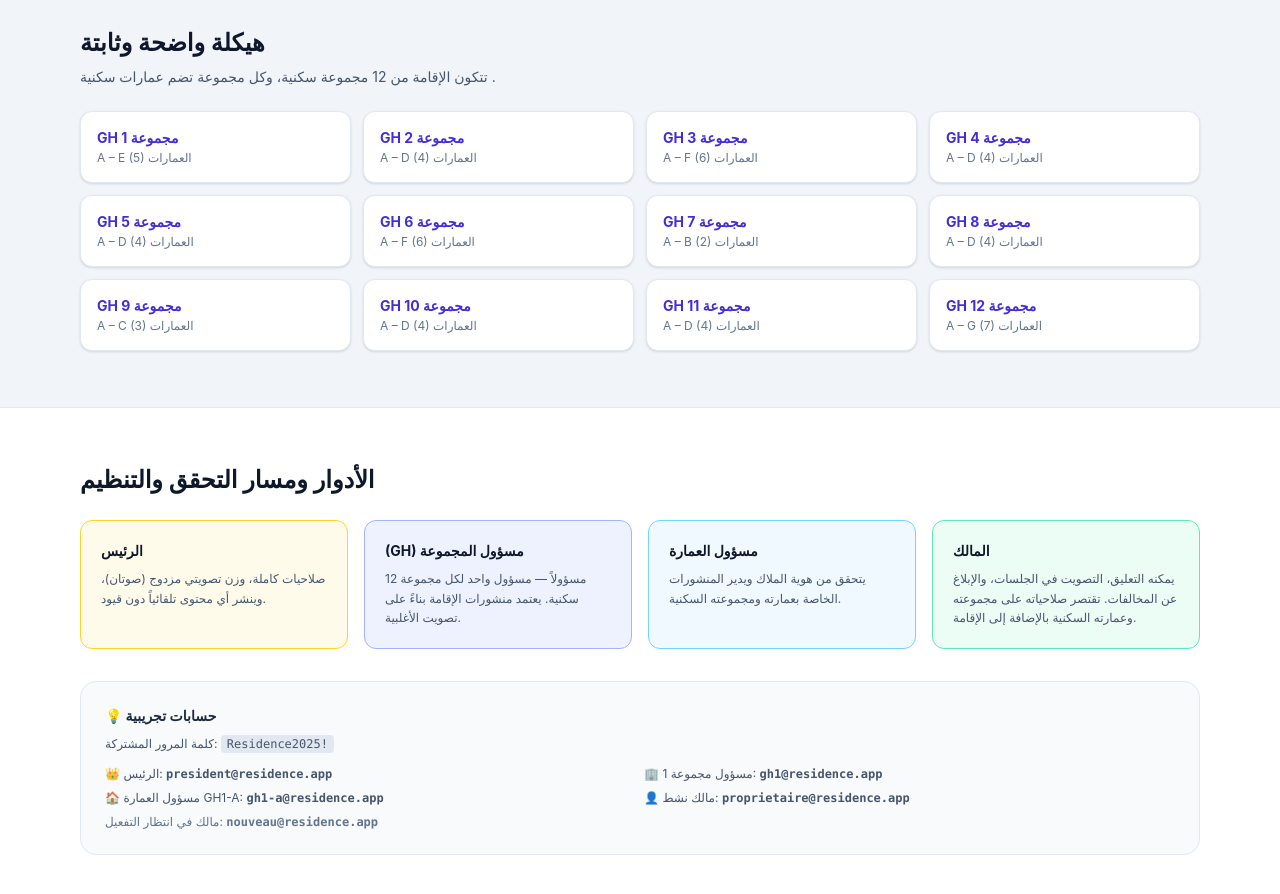
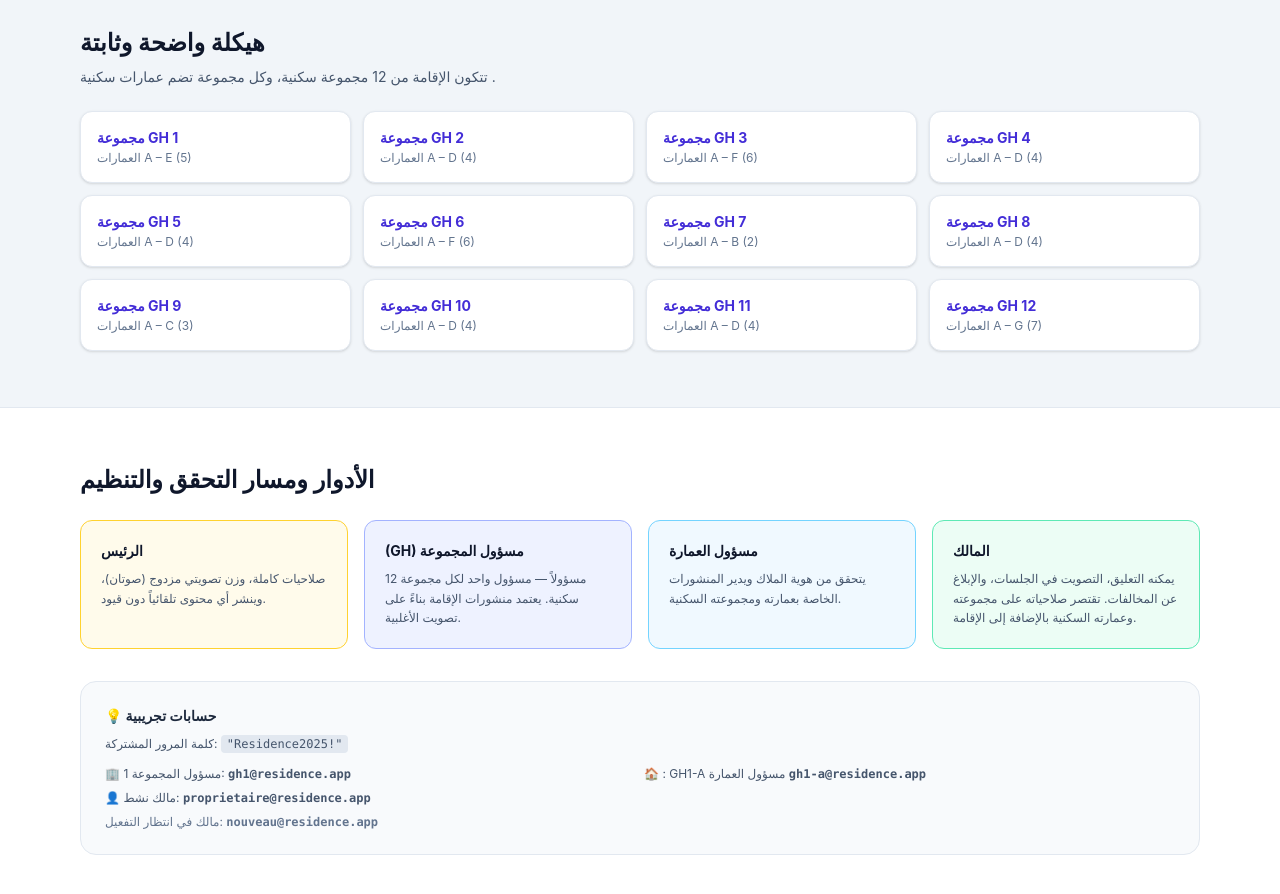
Before and after one commit to gossoni/Residence, a Next.js app: page / in a window 1280 px wide. Shown: the part 660-1554 px from the top of the page. Built offline with nearby package versions, Linux system fonts and the light colour scheme; no server answers; the database is empty.

Commit message:
Fix text formatting and update labels in page.tsx

```diff
--- a/src/app/page.tsx
+++ b/src/app/page.tsx
@@ -80,9 +80,9 @@ export default async function HomePage() {
             1: 5, 2: 4, 3: 6, 4: 4, 5: 4, 6: 6, 7: 2, 8: 4, 9: 3, 10: 4, 11: 4, 12: 7,
           }).map(([gh, n]) => (
             <div key={gh} className="rounded-xl border border-slate-200 bg-white p-4 shadow-sm">
-              <p className="text-sm font-bold text-indigo-700">GH {gh} مجموعة</p>
+              <p className="text-sm font-bold text-indigo-700">مجموعة GH {gh}</p>
               <p className="mt-0.5 text-xs text-slate-500">
-                 A – {String.fromCharCode(64 + n)} ({n}) العمارات
+                العمارات A – {String.fromCharCode(64 + n)} ({n})
               </p>
             </div>
           ))}
@@ -109,12 +109,12 @@ export default async function HomePage() {
           <div className="mt-8 rounded-2xl border border-slate-200 bg-slate-50 p-6">
             <p className="text-sm font-semibold text-slate-800">💡 حسابات تجريبية</p>
             <p className="mt-2 text-xs leading-relaxed text-slate-600">
-              كلمة المرور المشتركة: <code className="rounded bg-slate-200 px-1.5 py-0.5">Residence2025!</code>
+              كلمة المرور المشتركة: <code className="rounded bg-slate-200 px-1.5 py-0.5">"Residence2025!"</code>
             </p>
             <div className="mt-3 grid gap-2 text-xs text-slate-600 sm:grid-cols-2">
-              <p>👑 الرئيس: <code className="font-semibold">president@residence.app</code></p>
-              <p>🏢 مسؤول مجموعة 1: <code className="font-semibold">gh1@residence.app</code></p>
-              <p>🏠 مسؤول العمارة GH1-A: <code className="font-semibold">gh1-a@residence.app</code></p>
+
+              <p>🏢 مسؤول المجموعة 1: <code className="font-semibold">gh1@residence.app</code></p>
+              <p>🏠 : GH1-A مسؤول العمارة <code className="font-semibold">gh1-a@residence.app</code></p>
               <p>👤  مالك نشط: <code className="font-semibold">proprietaire@residence.app</code></p>
             </div>
             <p className="mt-2 text-xs text-slate-500">
```
